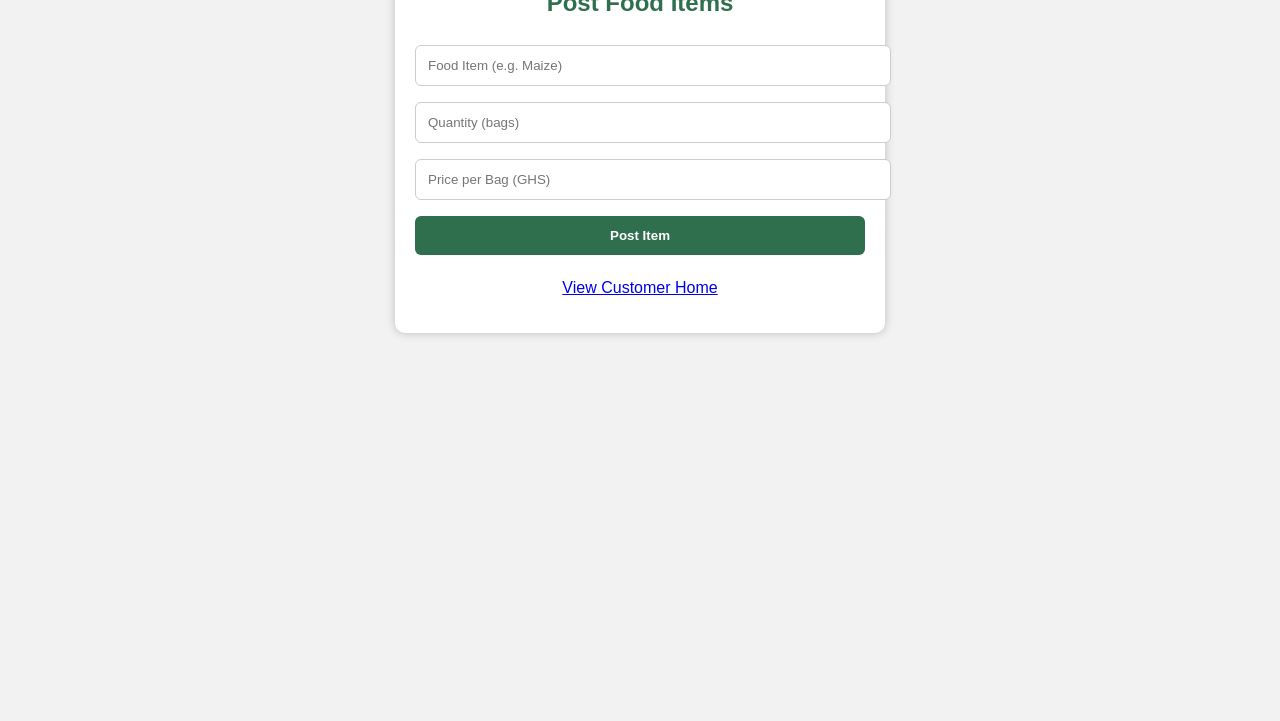
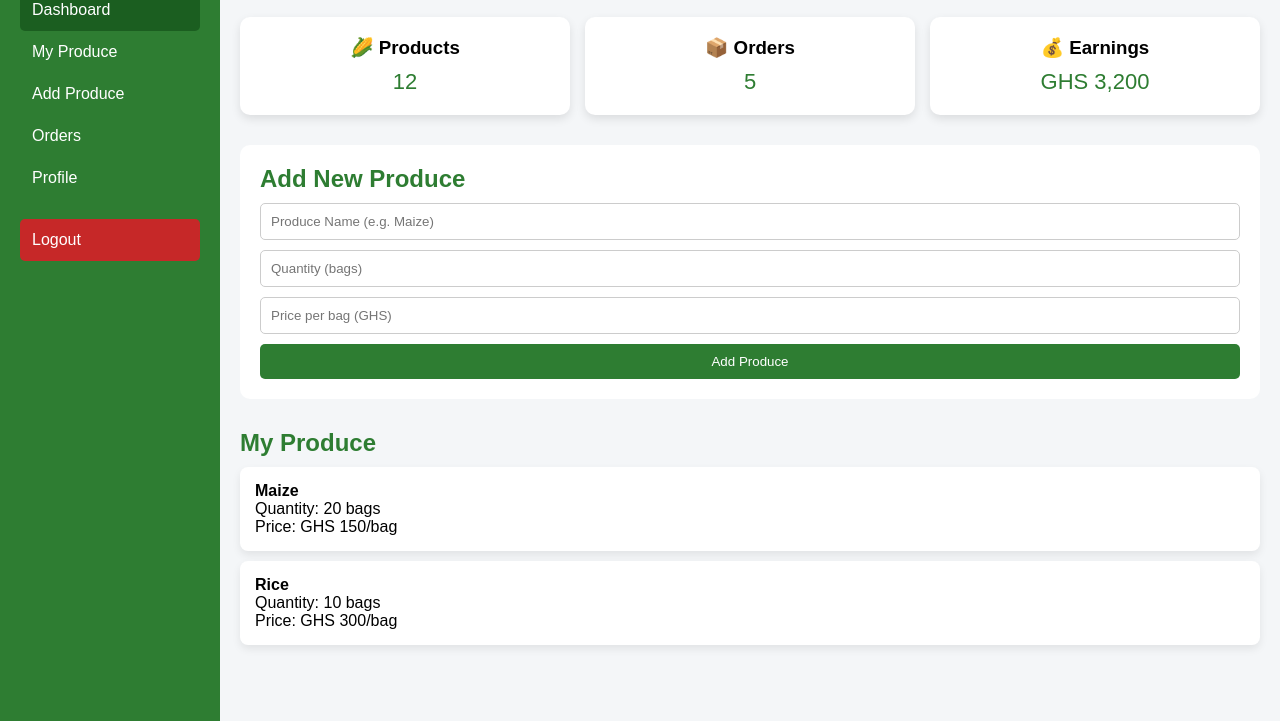
Before and after one commit to kwakyebernard/BenAgri-Smart-App, a plain HTML site: page dashboard.html in a window 1280 px wide. Shown: the part 79-800 px from the top of the page. Drawn offline with Linux system fonts and the light colour scheme.

Commit message:
Update dashboard.html

```diff
--- a/dashboard.html
+++ b/dashboard.html
@@ -1,71 +1,211 @@
 <!DOCTYPE html>
-<html>
+<html lang="en">
 <head>
-<meta charset="UTF-8">
-<title>BenAgri Tech - Farmer Dashboard</title>
-<style>
-body { font-family: Arial; background: #f2f2f2; padding: 20px; }
-.box {
-    width: 90%; max-width: 450px; background: white; margin: auto;
-    padding: 20px; border-radius: 10px; box-shadow: 0 0 10px #bbb;
+    <meta charset="UTF-8">
+    <meta name="viewport" content="width=device-width, initial-scale=1.0">
+    <title>Farmer Dashboard | BenAgri Smart</title>
+    <style>
+* {
+    margin: 0;
+    padding: 0;
+    box-sizing: border-box;
+    font-family: Arial, sans-serif;
 }
-input, button {
-    width: 100%; padding: 12px; margin: 8px 0;
-    border-radius: 6px; border: 1px solid #ccc;
+
+body {
+    display: flex;
+    background: #f4f6f8;
+    min-height: 100vh;
 }
-button { background: #2f6f4e; color: white; border: none; font-weight: bold; }
-h2 { text-align: center; color: #2f6f4e; }
-</style>
+
+/* Sidebar */
+.sidebar {
+    width: 220px;
+    background: #2e7d32;
+    color: white;
+    padding: 20px;
+}
+
+.sidebar h2 {
+    margin-bottom: 20px;
+}
+
+.sidebar ul {
+    list-style: none;
+}
+
+.sidebar li {
+    padding: 12px;
+    cursor: pointer;
+    border-radius: 5px;
+}
+
+.sidebar li:hover,
+.sidebar .active {
+    background: #1b5e20;
+}
+
+.logout {
+    margin-top: 20px;
+    background: #c62828;
+}
+
+/* Main */
+.main {
+    flex: 1;
+    padding: 20px;
+}
+
+/* Top bar */
+.top-bar {
+    margin-bottom: 20px;
+}
+
+.top-bar h1 {
+    color: #2e7d32;
+}
+
+/* Stats */
+.stats {
+    display: grid;
+    grid-template-columns: repeat(auto-fit, minmax(180px, 1fr));
+    gap: 15px;
+    margin-bottom: 30px;
+}
+
+.card {
+    background: white;
+    padding: 20px;
+    border-radius: 10px;
+    text-align: center;
+    box-shadow: 0 4px 10px rgba(0,0,0,0.1);
+}
+
+.card p {
+    font-size: 22px;
+    margin-top: 10px;
+    color: #2e7d32;
+}
+
+/* Add Produce */
+.add-produce {
+    background: white;
+    padding: 20px;
+    border-radius: 10px;
+    margin-bottom: 30px;
+}
+
+.add-produce h2 {
+    margin-bottom: 10px;
+    color: #2e7d32;
+}
+
+.add-produce form {
+    display: grid;
+    gap: 10px;
+}
+
+.add-produce input {
+    padding: 10px;
+    border-radius: 5px;
+    border: 1px solid #ccc;
+}
+
+.add-produce button {
+    padding: 10px;
+    background: #2e7d32;
+    color: white;
+    border: none;
+    border-radius: 5px;
+    cursor: pointer;
+}
+
+.add-produce button:hover {
+    background: #1b5e20;
+}
+
+/* Produce List */
+.produce-list h2 {
+    margin-bottom: 10px;
+    color: #2e7d32;
+}
+
+.produce-card {
+    background: white;
+    padding: 15px;
+    border-radius: 8px;
+    margin-bottom: 10px;
+    box-shadow: 0 4px 8px rgba(0,0,0,0.08);
+}
+
+    </style>
 </head>
-
 <body>
 
-<div class="box">
-    <h2>Post Food Items</h2>
+    <!-- Sidebar -->
+    <aside class="sidebar">
+        <h2>🌱 BenAgri</h2>
+        <ul>
+            <li class="active">Dashboard</li>
+            <li>My Produce</li>
+            <li>Add Produce</li>
+            <li>Orders</li>
+            <li>Profile</li>
+            <li class="logout">Logout</li>
+        </ul>
+    </aside>
 
-    <input id="food" placeholder="Food Item (e.g. Maize)">
-    <input id="qty" type="number" placeholder="Quantity (bags)">
-    <input id="price" type="number" placeholder="Price per Bag (GHS)">
+    <!-- Main Content -->
+    <main class="main">
+        <header class="top-bar">
+            <h1>Farmer Dashboard</h1>
+            <p>Welcome, Farmer Ben 👨‍🌾</p>
+        </header>
 
-    <button onclick="postFood()">Post Item</button>
+        <!-- Stats -->
+        <section class="stats">
+            <div class="card">
+                <h3>🌽 Products</h3>
+                <p>12</p>
+            </div>
+            <div class="card">
+                <h3>📦 Orders</h3>
+                <p>5</p>
+            </div>
+            <div class="card">
+                <h3>💰 Earnings</h3>
+                <p>GHS 3,200</p>
+            </div>
+        </section>
 
-    <p style="text-align:center;"><a href="index.html">View Customer Home</a></p>
-</div>
+        <!-- Add Produce -->
+        <section class="add-produce">
+            <h2>Add New Produce</h2>
+            <form>
+                <input type="text" placeholder="Produce Name (e.g. Maize)" required>
+                <input type="number" placeholder="Quantity (bags)" required>
+                <input type="number" placeholder="Price per bag (GHS)" required>
+                <button type="submit">Add Produce</button>
+            </form>
+        </section>
 
-<script>
-function postFood() {
-    let food = document.getElementById("food").value;
-    let qty = document.getElementById("qty").value;
-    let price = document.getElementById("price").value;
+        <!-- Produce List -->
+        <section class="produce-list">
+            <h2>My Produce</h2>
 
-    let email = localStorage.getItem("currentUser");
-    let farmer = JSON.parse(localStorage.getItem(email));
+            <div class="produce-card">
+                <p><strong>Maize</strong></p>
+                <p>Quantity: 20 bags</p>
+                <p>Price: GHS 150/bag</p>
+            </div>
 
-    if (!food || !qty || !price) {
-        alert("All fields are required!");
-        return;
-    }
-
-    let item = {
-        farmer: farmer.name,
-        contact: farmer.contact,
-        food: food,
-        quantity: qty,
-        price: price
-    };
-
-    let market = JSON.parse(localStorage.getItem("market")) || [];
-    market.push(item);
-
-    localStorage.setItem("market", JSON.stringify(market));
-
-    document.getElementById("food").value = "";
-    document.getElementById("qty").value = "";
-    document.getElementById("price").value = "";
-
-    alert("Food item posted successfully!");
-}
-</script>
+            <div class="produce-card">
+                <p><strong>Rice</strong></p>
+                <p>Quantity: 10 bags</p>
+                <p>Price: GHS 300/bag</p>
+            </div>
+        </section>
+    </main>
 
 </body>
 </html>
```
